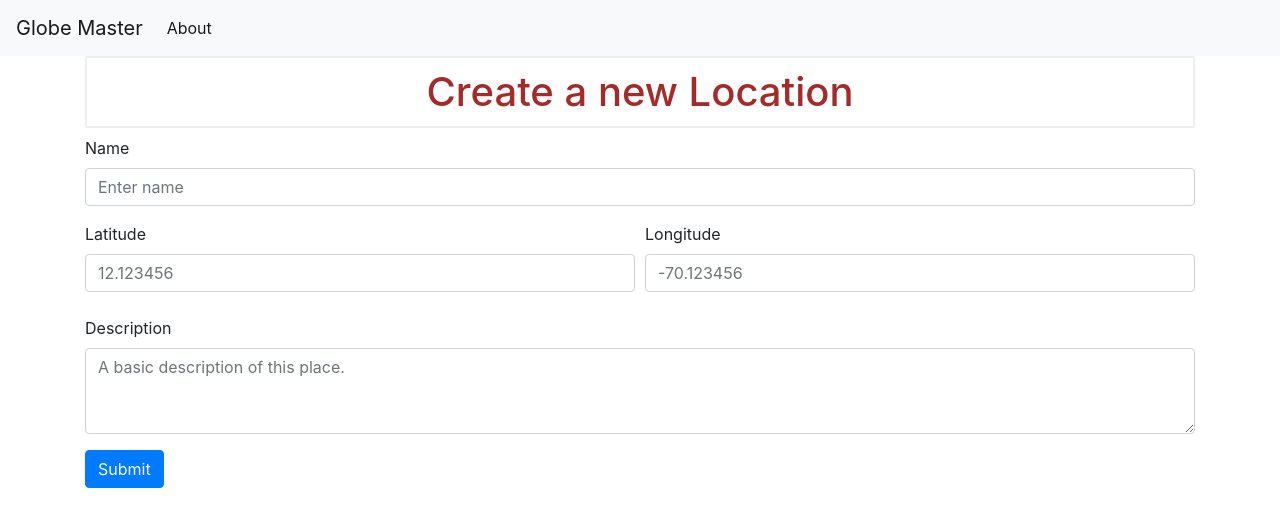
After one commit to rikola/geolocator, a Flask app: page /locations/new in a window 1280 px wide. The commit adds this page. Shown: the top 527 px of the page. Run offline with Flask 2, Linux system fonts and the light colour scheme; some libraries are stand-ins or nearby versions.

Commit message:
Add post form to add new locations

```diff
--- a/app.py
+++ b/app.py
@@ -100,8 +100,23 @@ def get_locations():
     }
 
 
+@app.route('/locations/new', methods=['GET', 'POST'])
+def create_location():
+    if request.method == 'GET':
+        return render_template('create.html')
+
+    # Read the form data into the db
+    # TODO: Add description integration
+    f = request.form
+    print(f)
+    name, latitude, longitude = f.get('name'), float(f.get('latitude')), float(f.get('longitude'))
+    result = insert_location_db(name, latitude, longitude)
+
+    return redirect(url_for('location', location_id=result))
+
+
 @app.route('/api/locations', methods=['POST'])
-def create_location():
+def create_location_json():
     if not request.is_json:
         return abort(404)
     r = request.json
--- a/templates/base.html
+++ b/templates/base.html
@@ -7,8 +7,8 @@
 
     <!-- Bootstrap CSS -->
     <link rel="stylesheet" href="https://stackpath.bootstrapcdn.com/bootstrap/4.3.1/css/bootstrap.min.css" integrity="sha384-ggOyR0iXCbMQv3Xipma34MD+dH/1fQ784/j6cY/iJTQUOhcWr7x9JvoRxT2MZw1T" crossorigin="anonymous">
-    <link rel="stylesheet" href="static/css/style.css">
 
+    <link rel="stylesheet" href="/static/css/style.css">
 
     <title>{% block title %} {% endblock %}</title>
   </head>
--- /dev/null
+++ b/templates/create.html
@@ -0,0 +1,27 @@
+{% extends 'base.html' %}
+
+{% block content %}
+<h1>Create a new Location</h1>
+<form action="{{ url_for('create_location') }}" method="post">
+  <div class="form-group">
+    <label for="input-name">Name</label>
+    <input type="text" name="name" class="form-control" id="input-name" placeholder="Enter name">
+  </div>
+  <div class="form-row">
+    <div class="col">
+      <label for="input-latitude">Latitude</label>
+      <input type="number" step="any" name="latitude" class="form-control" id="input-latitude" placeholder="12.123456">
+    </div>
+    <div class="col">
+      <label for="input-longitude">Longitude</label>
+      <input type="number" step="any" name="longitude" class="form-control" id="input-longitude" placeholder="-70.123456">
+    </div>
+  </div>
+  <br>
+  <div class="form-group">
+    <label for="input-description">Description</label>
+    <textarea class="form-control" id="input-description" rows="3" placeholder="A basic description of this place."></textarea>
+  </div>
+  <button type="submit" class="btn btn-primary mb-2">Submit</button>
+</form>
+{% endblock %}
--- a/templates/index.html
+++ b/templates/index.html
@@ -2,6 +2,8 @@
 
 {% block content %}
    <h1>{% block title %}Here is a list of Locations{% endblock %}</h1>
+   <a href="{{ url_for('create_location') }}" class="btn btn-outline-primary">Create Location</a>
+   <hr>
    {% for location in locations %}
       <a href="{{ url_for('location', location_id=location['id']) }}">
          <h2>{{ location['name'] }}</h2>
```
